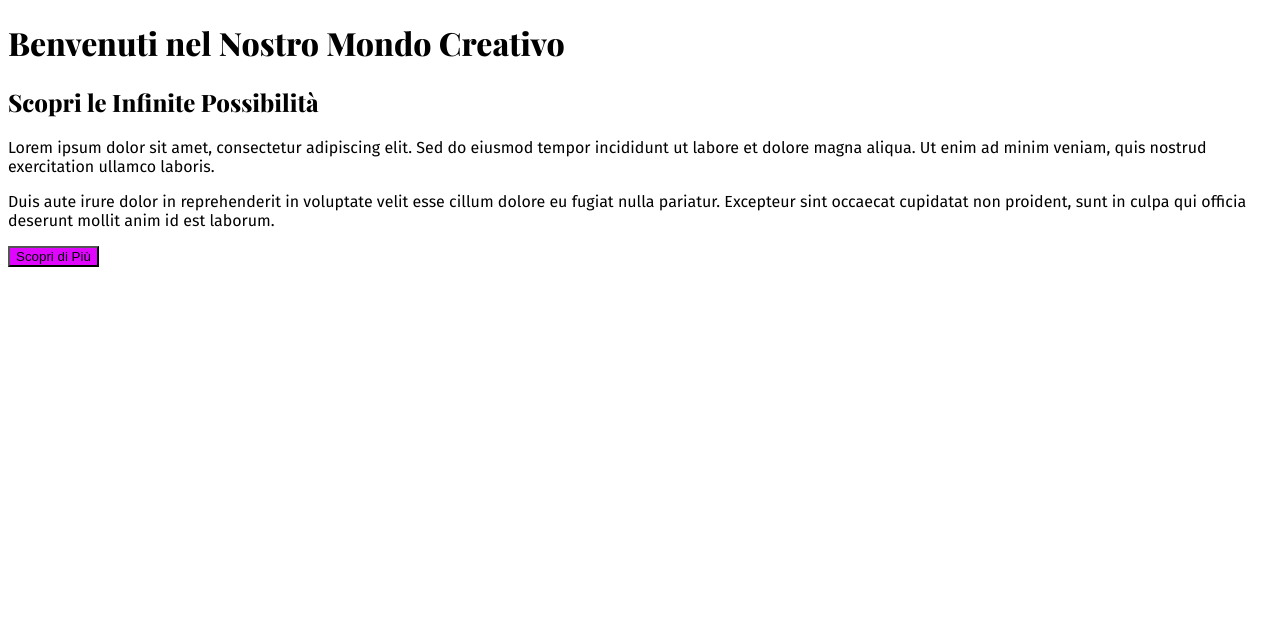
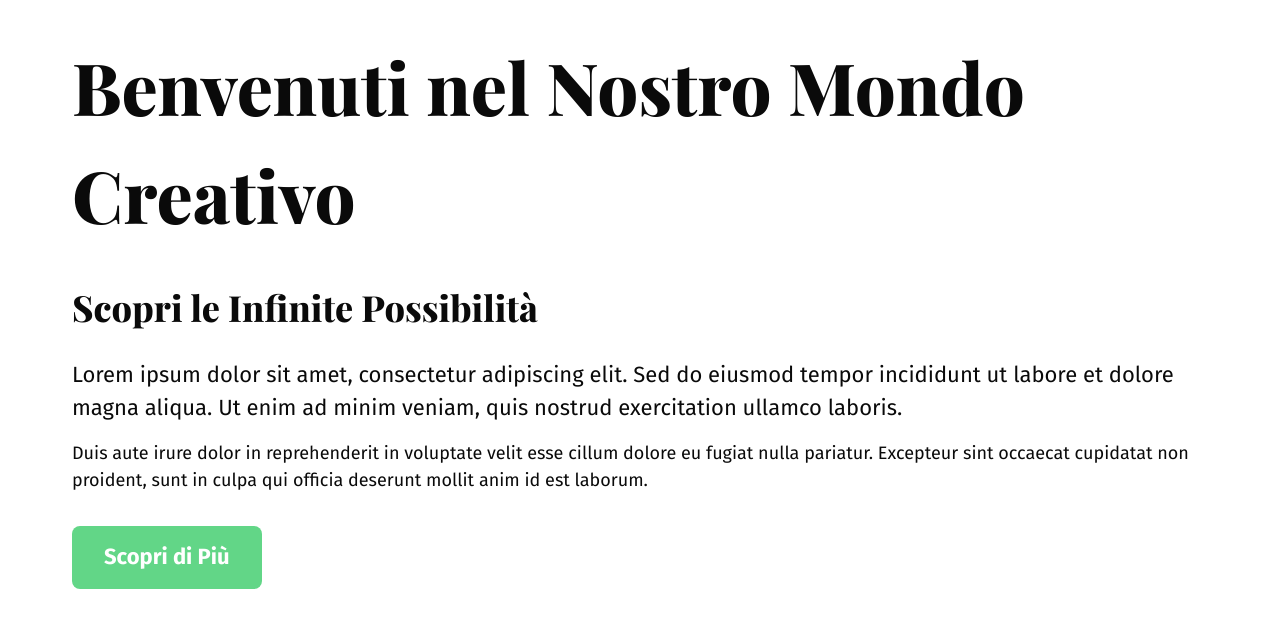
Before and after one commit to federica-uiux/figmatokens, a website: page index-page.html in a window 1280 px wide. Drawn offline with nearby package versions, Linux system fonts and the light colour scheme.

Commit message:
Add files via upload

```diff
--- a/index-page.html
+++ b/index-page.html
@@ -1,4 +1,3 @@
-
 <!DOCTYPE html>
 <html lang="it">
 <head>
@@ -14,19 +13,19 @@
 <body>
     <main class="container">
         <!-- H1 utilizzando il token typography.H1 -->
-        <h1 style="font-family: var(--font-families-playfair-display);">Benvenuti nel Nostro Mondo Creativo</h1>
+        <h1>Benvenuti nel Nostro Mondo Creativo</h1>
 
         <!-- H2 utilizzando il token typography.H2 -->
-        <h2 style="font-family: var(--font-families-playfair-display);">Scopri le Infinite Possibilità</h2>
+        <h2>Scopri le Infinite Possibilità</h2>
 
         <!-- Paragrafo large utilizzando il token typography.P large -->
-        <p class="p-large" style="font-family: var(--font-families-fira-sans);">Lorem ipsum dolor sit amet, consectetur adipiscing elit. Sed do eiusmod tempor incididunt ut labore et dolore magna aliqua. Ut enim ad minim veniam, quis nostrud exercitation ullamco laboris.</p>
+        <p class="p-large">Lorem ipsum dolor sit amet, consectetur adipiscing elit. Sed do eiusmod tempor incididunt ut labore et dolore magna aliqua. Ut enim ad minim veniam, quis nostrud exercitation ullamco laboris.</p>
 
         <!-- Paragrafo medium utilizzando il token typography.P medium -->
-        <p class="p-medium" style="font-family: var(--font-families-fira-sans);">Duis aute irure dolor in reprehenderit in voluptate velit esse cillum dolore eu fugiat nulla pariatur. Excepteur sint occaecat cupidatat non proident, sunt in culpa qui officia deserunt mollit anim id est laborum.</p>
+        <p class="p-medium">Duis aute irure dolor in reprehenderit in voluptate velit esse cillum dolore eu fugiat nulla pariatur. Excepteur sint occaecat cupidatat non proident, sunt in culpa qui officia deserunt mollit anim id est laborum.</p>
 
         <!-- Button utilizzando il token typography.Cta e colors.Primary -->
-        <button class="cta-button" style="background-color: var(--primary);">Scopri di Più</button>
+        <button class="cta-button">Scopri di Più</button>
     </main>
 </body>
 </html>
--- a/styles.css
+++ b/styles.css
@@ -1,44 +1,107 @@
+/* Design Tokens */
 :root {
-  --accent: #7222da;
-  --primary: #df05ff;
-  --white: #ffffff;
-  --grey10: #f5f5f5;
-  --grey20: #e0e0e0;
-  --grey30: #b0b0b0;
-  --grey40: #606060;
-  --grey90: #0a0a0a;
-  --success: #28a745;
-  --info: #17a2b8;
-  --warning: #ffc107;
-  --error: #dc3545;
-  --font-families-playfair-display: Playfair Display;
-  --font-families-fira-sans: Fira Sans;
-  --line-heights-0: 150%;
-  --line-heights-1: 140%;
-  --font-weights-playfair-display-0: ExtraBold;
-  --font-weights-fira-sans-1: Regular;
-  --font-weights-fira-sans-2: Bold;
-  --font-size-0: 16;
-  --font-size-1: 18;
-  --font-size-2: 22;
-  --font-size-3: 24;
-  --font-size-4: 30;
-  --font-size-5: 36;
-  --font-size-6: 72;
-  --letter-spacing-0: 0%;
-  --letter-spacing-1: -1%;
-  --paragraph-spacing-0: 0;
-  --h1: [object Object];
-  --h2: [object Object];
-  --h3: [object Object];
-  --h4: [object Object];
-  --p-large: [object Object];
-  --p-medium: [object Object];
-  --p-small: [object Object];
-  --cta: [object Object];
-  --text-case-none: none;
-  --text-decoration-none: none;
-  --paragraph-indent-0: 0px;
-  --small: 4;
-  --medium: 8;
+    /* Colors */
+    --color-accent: var(--global-Accent, #7222da);
+    --color-primary: var(--global-Primary, #62d687);
+    --color-white: var(--global-White, #ffffff);
+    --color-grey-10: var(--global-Grey10, #f5f5f5);
+    --color-grey-20: var(--global-Grey20, #e0e0e0);
+    --color-grey-30: var(--global-Grey30, #b0b0b0);
+    --color-grey-40: var(--global-Grey40, #606060);
+    --color-grey-90: var(--global-Grey90, #0a0a0a);
+
+    /* Typography */
+    --font-family-playfair: var(--global-fontFamilies-playfair-display, 'Playfair Display');
+    --font-family-fira: var(--global-fontFamilies-fira-sans, 'Fira Sans');
+
+    /* Font Sizes */
+    --font-size-0: var(--global-fontSize-0, 16px);
+    --font-size-1: var(--global-fontSize-1, 18px);
+    --font-size-2: var(--global-fontSize-2, 22px);
+    --font-size-3: var(--global-fontSize-3, 24px);
+    --font-size-4: var(--global-fontSize-4, 30px);
+    --font-size-5: var(--global-fontSize-5, 36px);
+    --font-size-6: var(--global-fontSize-6, 72px);
+
+    /* Line Heights */
+    --line-height-0: var(--global-lineHeights-0, 150%);
+    --line-height-1: var(--global-lineHeights-1, 140%);
+
+    /* Border Radius */
+    --border-radius-small: var(--global-small, 4px);
+    --border-radius-medium: var(--global-medium, 8px);
 }
+
+/* Reset base */
+* {
+    margin: 0;
+    padding: 0;
+    box-sizing: border-box;
+}
+
+body {
+    background-color: var(--color-white);
+    color: var(--color-grey-90);
+}
+
+.container {
+    max-width: 1200px;
+    margin: 0 auto;
+    padding: 2rem;
+}
+
+/* Typography */
+h1 {
+    font-family: var(--font-family-playfair);
+    font-weight: var(--global-fontWeights-playfair-display-0, 800);
+    font-size: var(--font-size-6);
+    line-height: var(--line-height-0);
+    letter-spacing: var(--global-letterSpacing-0, 0%);
+    margin-bottom: 2rem;
+}
+
+h2 {
+    font-family: var(--font-family-playfair);
+    font-weight: var(--global-fontWeights-playfair-display-0, 800);
+    font-size: var(--font-size-5);
+    line-height: var(--line-height-0);
+    letter-spacing: var(--global-letterSpacing-1, -1%);
+    margin-bottom: 1.5rem;
+}
+
+.p-large {
+    font-family: var(--font-family-fira);
+    font-weight: var(--global-fontWeights-fira-sans-1, 400);
+    font-size: var(--font-size-2);
+    line-height: var(--line-height-0);
+    letter-spacing: var(--global-letterSpacing-1, -1%);
+    margin-bottom: 1rem;
+}
+
+.p-medium {
+    font-family: var(--font-family-fira);
+    font-weight: var(--global-fontWeights-fira-sans-1, 400);
+    font-size: var(--font-size-1);
+    line-height: var(--line-height-0);
+    letter-spacing: var(--global-letterSpacing-1, -1%);
+    margin-bottom: 2rem;
+}
+
+.cta-button {
+    font-family: var(--font-family-fira);
+    font-weight: var(--global-fontWeights-fira-sans-2, 700);
+    font-size: var(--font-size-2);
+    line-height: var(--line-height-1);
+    letter-spacing: var(--global-letterSpacing-0, 0%);
+    background-color: var(--color-primary);
+    color: var(--color-white);
+    border: none;
+    border-radius: var(--border-radius-medium);
+    padding: 1rem 2rem;
+    cursor: pointer;
+    transition: background-color 0.3s ease;
+}
+
+.cta-button:hover {
+    background-color: color-mix(in srgb, var(--color-primary) 85%, black);
+}
```
